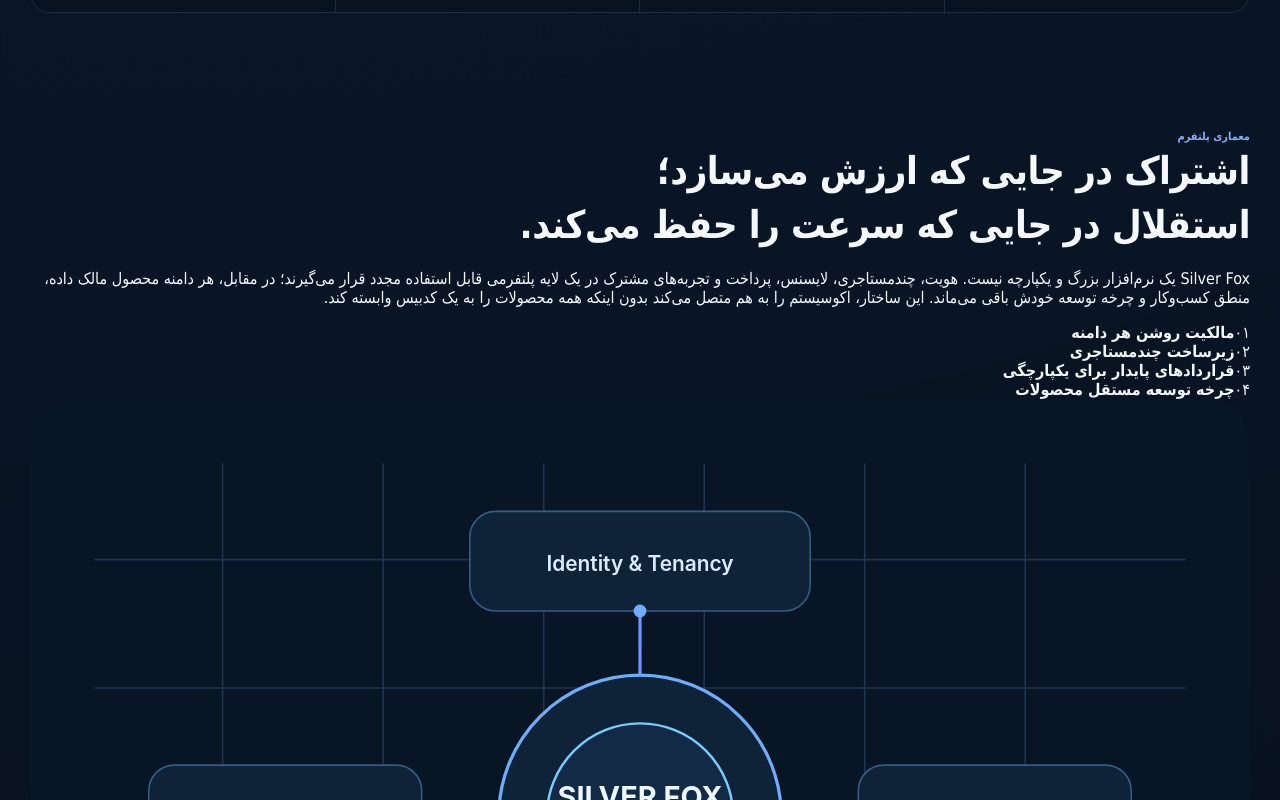
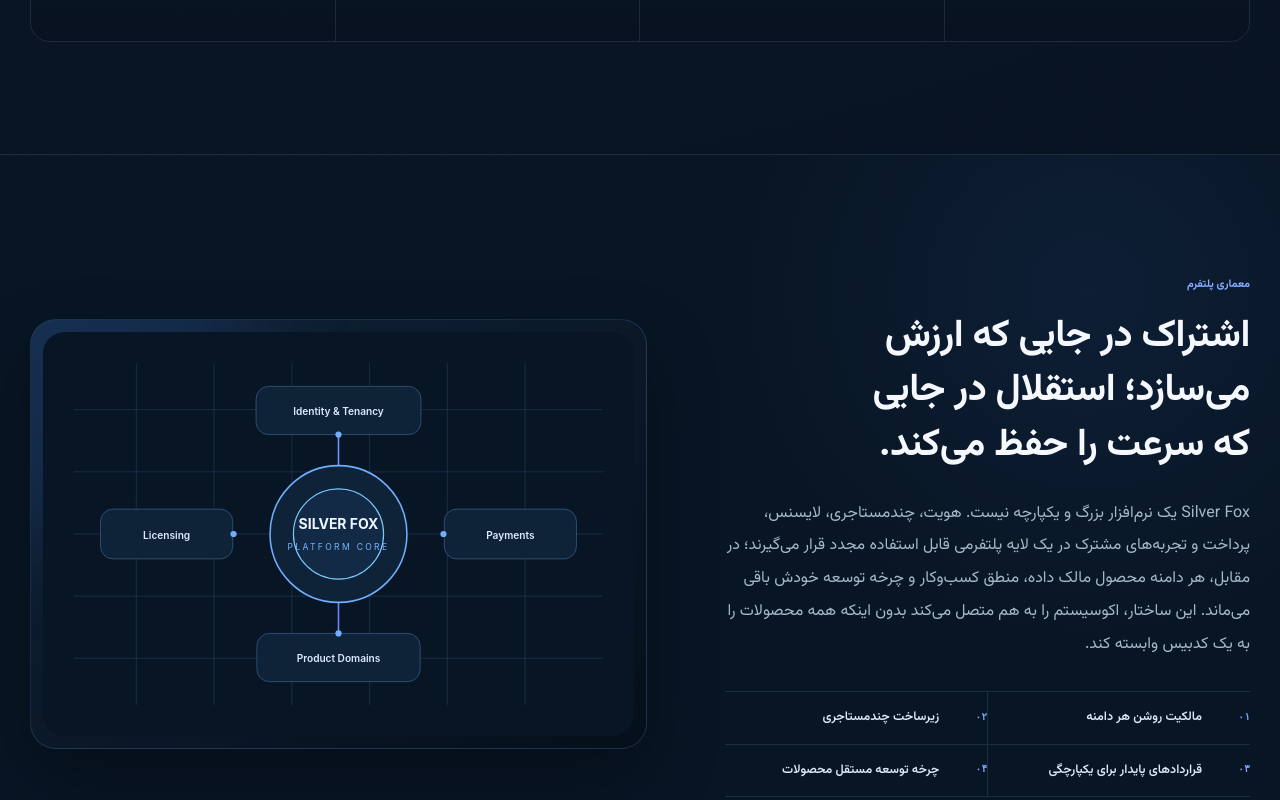
Before and after one commit to silverfoxcloud/silverfox-engineering, a Next.js app: page /fa in a window 1280 px wide. Shown: the part 1480-2280 px from the top of the page. Built offline with nearby package versions, Linux system fonts and the light colour scheme.

Commit message:
style: add narrative feature sections and restore Vazirmatn

```diff
--- a/app/globals.css
+++ b/app/globals.css
@@ -1,4 +1,4 @@
-@import url('https://fonts.googleapis.com/css2?family=Inter:wght@400;500;600;700;800&display=swap');
+@import url('https://fonts.googleapis.com/css2?family=Inter:wght@400;500;600;700;800&family=Vazirmatn:wght@400;500;600;700&display=swap');
 
 :root {
   --bg: #07111f;
@@ -308,7 +308,7 @@ footer { border-top:1px solid var(--border-soft); padding:40px 0 50px; backgroun
 .footerLinks a:hover { color:white; }
 
 .rtl {
-  font-family:"Dana", Tahoma, Arial, sans-serif;
+  font-family:"Vazirmatn", Tahoma, Arial, sans-serif;
   font-feature-settings:"ss01" 1;
 }
 .rtl .hero h1 {
@@ -379,3 +379,90 @@ footer { border-top:1px solid var(--border-soft); padding:40px 0 50px; backgroun
   .rtl .hero h1 { font-size:31px; line-height:1.45; }
   .rtl h2 { font-size:25px; line-height:1.5; }
 }
+
+.storyRail { border-top:1px solid var(--border-soft); }
+.storySection {
+  padding:116px 0;
+  border-bottom:1px solid var(--border-soft);
+  background:
+    radial-gradient(circle at 85% 18%, rgba(79,140,255,.08), transparent 28%),
+    #081524;
+}
+.storySection:nth-child(even) {
+  background:
+    radial-gradient(circle at 14% 30%, rgba(105,212,255,.06), transparent 30%),
+    #0a1727;
+}
+.storyGrid {
+  display:grid;
+  grid-template-columns:minmax(0,.92fr) minmax(0,1.08fr);
+  gap:78px;
+  align-items:center;
+}
+.storyReverse .storyCopy { order:2; }
+.storyReverse .storyVisual { order:1; }
+.storyCopy h2 { margin-top:14px; max-width:650px; }
+.storyCopy > p {
+  margin:24px 0 30px;
+  max-width:660px;
+  color:#a6b7c9;
+  font-size:16px;
+  line-height:1.9;
+}
+.storyPoints {
+  display:grid;
+  grid-template-columns:1fr 1fr;
+  border-top:1px solid var(--border-soft);
+}
+.storyPoint {
+  display:grid;
+  grid-template-columns:36px 1fr;
+  gap:12px;
+  align-items:center;
+  padding:15px 14px 15px 0;
+  border-bottom:1px solid var(--border-soft);
+}
+.rtl .storyPoint { padding:15px 0 15px 14px; }
+.storyPoint:nth-child(odd) { border-inline-end:1px solid var(--border-soft); }
+.storyPoint span { color:#78a9ff; font:700 10px/1 monospace; }
+.storyPoint strong { color:#dce8f5; font-size:12px; font-weight:600; }
+.storyVisual {
+  position:relative;
+  border:1px solid rgba(109,164,230,.18);
+  border-radius:26px;
+  padding:12px;
+  background:linear-gradient(145deg,rgba(18,38,61,.78),rgba(6,15,26,.9));
+  box-shadow:0 30px 70px rgba(0,0,0,.28);
+  overflow:hidden;
+}
+.storyVisual::before {
+  content:"";
+  position:absolute;
+  inset:-35% auto auto -25%;
+  width:60%;
+  aspect-ratio:1;
+  border-radius:50%;
+  background:rgba(79,140,255,.12);
+  filter:blur(55px);
+}
+.storyVisual img {
+  width:100%;
+  height:auto;
+  border-radius:18px;
+  position:relative;
+  transition:transform .6s cubic-bezier(.2,.8,.2,1);
+}
+.storySection:hover .storyVisual img { transform:scale(1.012) translateY(-2px); }
+.rtl .storyCopy > p { line-height:2.05; }
+.rtl .storyPoint strong { font-size:12.5px; line-height:1.7; }
+
+@media (max-width:980px) {
+  .storyGrid { grid-template-columns:1fr; gap:42px; }
+  .storyReverse .storyCopy,.storyReverse .storyVisual { order:initial; }
+}
+@media (max-width:680px) {
+  .storySection { padding:78px 0; }
+  .storyPoints { grid-template-columns:1fr; }
+  .storyPoint:nth-child(odd) { border-inline-end:0; }
+  .storyVisual { padding:8px; border-radius:20px; }
+}
```
